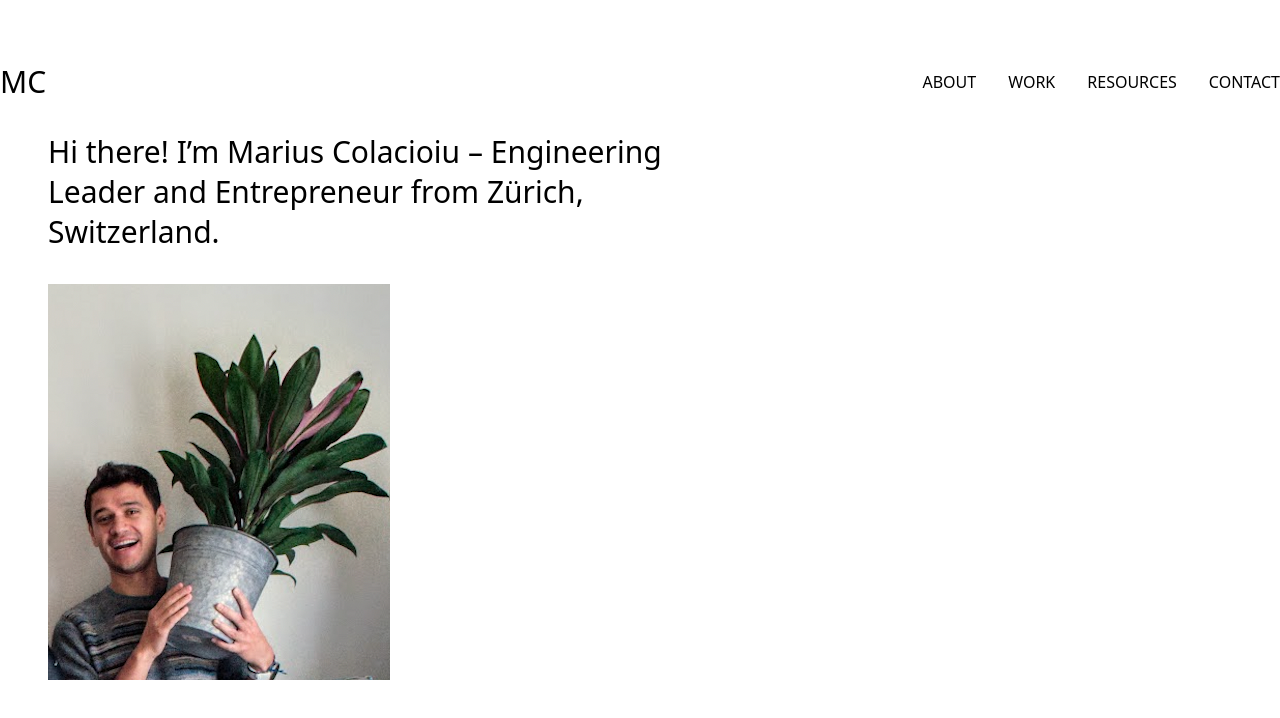
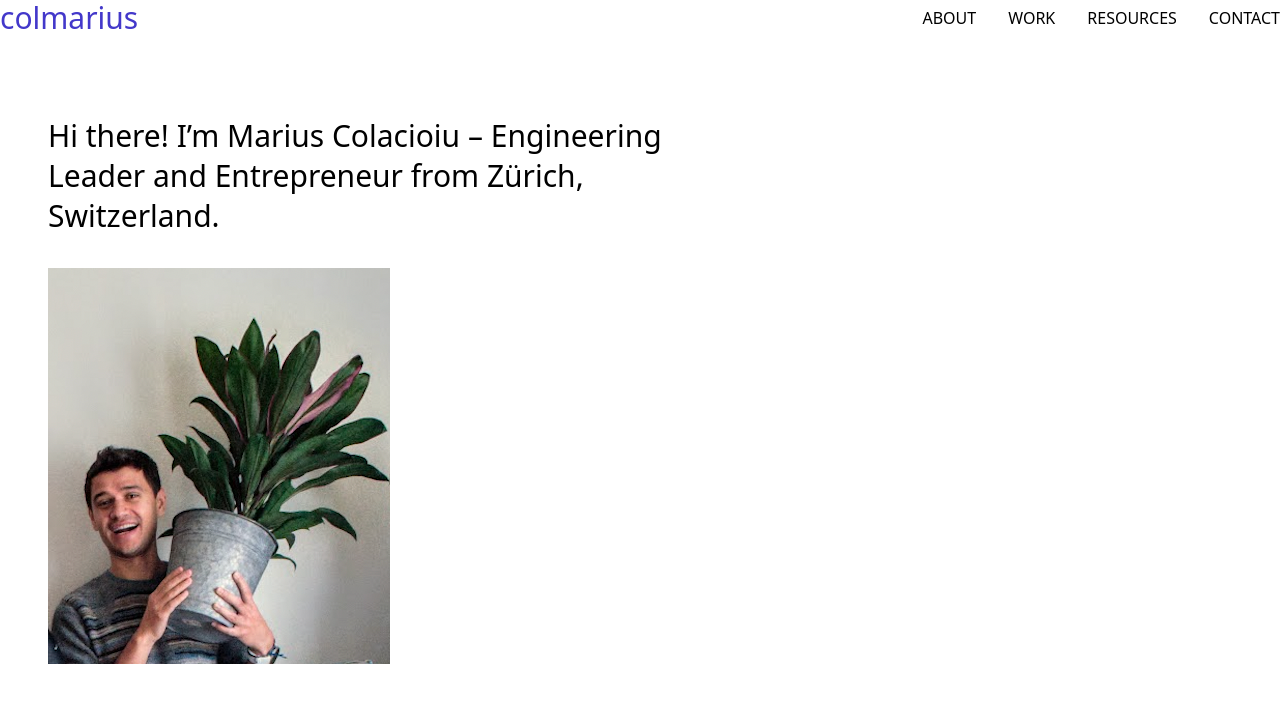
Before and after one commit to colmarius/colmarius.github.io, a React (Vite) app: page / in a window 1280 px wide. Shown: the top 718 px of the page. Built offline with nearby package versions, Linux system fonts and the light colour scheme.

Commit message:
Some style changes

```diff
--- a/src/App.tsx
+++ b/src/App.tsx
@@ -6,7 +6,7 @@ import { BrowserRouter as Router, Route, Routes } from 'react-router-dom';
 
 export const App = () => (
   <Router>
-    <div className="m-auto mt-8 m-12">
+    <div className="m-auto m-16">
       <Header />
       <Routes>
         <Route path="/about" element={<AboutPage />}></Route>
--- a/src/components/header/Header.tsx
+++ b/src/components/header/Header.tsx
@@ -4,9 +4,9 @@ import { DesktopMenu } from './DesktopMenu';
 import { MobileMenu } from './MobileMenu';
 
 export const Header = () => (
-  <div className="flex items-center justify-between py-8">
-    <a href="/" className="uppercase text-bold text-3xl hover:text-indigo-700">
-      MC
+  <div className="flex items-center justify-between pb-20">
+    <a href="/" className="text-bold text-3xl hover:text-indigo-700">
+      colmarius
     </a>
     <nav>
       <MobileMenu />
--- a/src/components/header/NavItem.tsx
+++ b/src/components/header/NavItem.tsx
@@ -9,7 +9,11 @@ export const NavItem = ({
   onClick?: () => void;
 }) => (
   <li key={item.link}>
-    <Link to={item.link} onClick={onClick} className="my-8 uppercase hover:text-indigo-700">
+    <Link
+      to={item.link}
+      onClick={onClick}
+      className="font-light uppercase hover:text-indigo-700 my-8"
+    >
       {item.title}
     </Link>
   </li>
```
